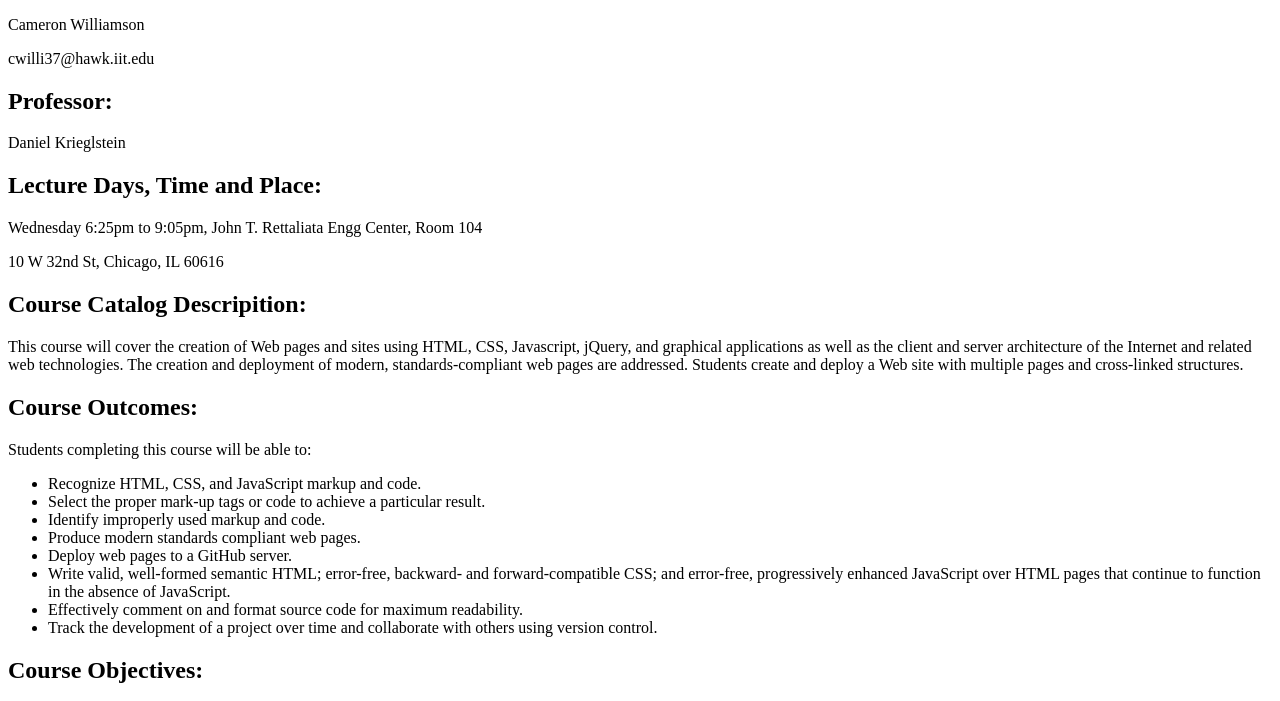
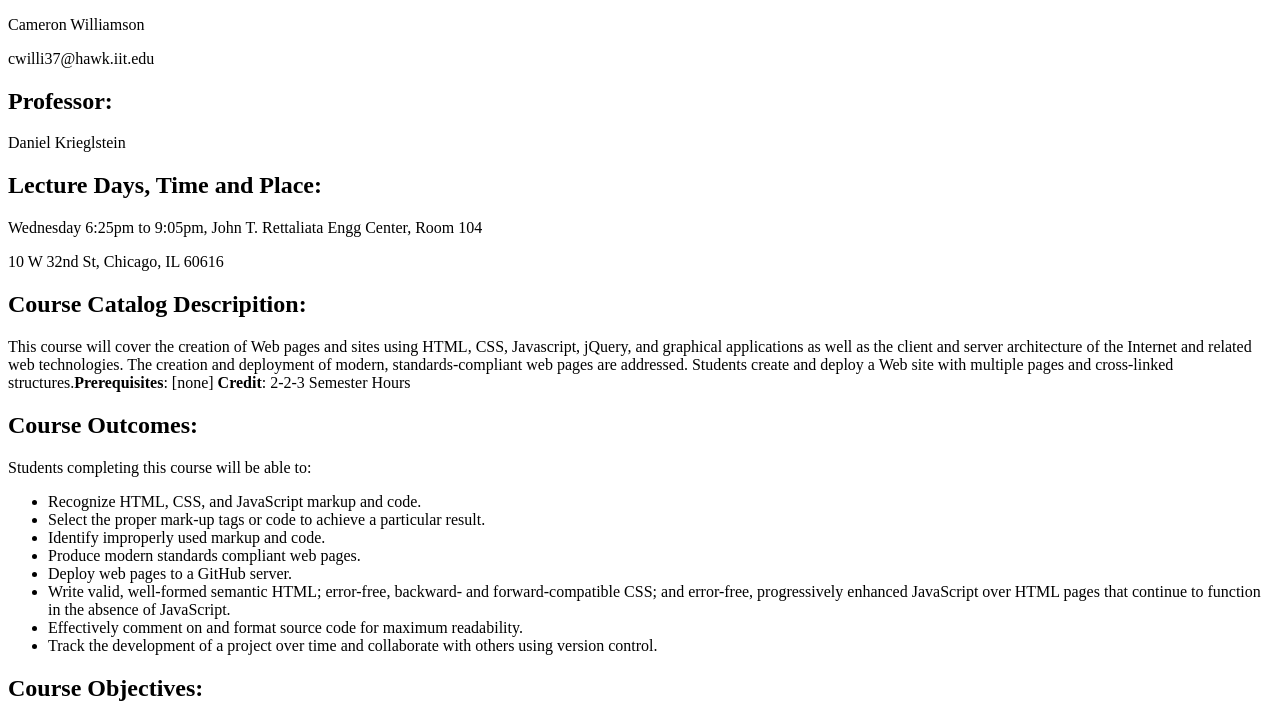
Before and after one commit to cameronwilliamson/Lab_2, a plain HTML site: page index.html in a window 1280 px wide. Shown: the part 105-806 px from the top of the page. Drawn offline with Linux system fonts and the light colour scheme.

Commit message:
Addition
Addition of strong prerequisities and credit

```diff
--- a/index.html
+++ b/index.html
@@ -14,7 +14,7 @@
 <p>Wednesday 6:25pm to 9:05pm, John T. Rettaliata Engg Center, Room 104<p>
 <p>10 W 32nd St, Chicago, IL 60616<p>
 	<h2>Course Catalog Descripition:</h2>
-	<p>This course will cover the creation of Web pages and sites using HTML, CSS, Javascript, jQuery, and graphical applications as well as the client and server architecture of the Internet and related web technologies. The creation and deployment of modern, standards-compliant web pages are addressed. Students create and deploy a Web site with multiple pages and cross-linked structures.</p>
+	<p>This course will cover the creation of Web pages and sites using HTML, CSS, Javascript, jQuery, and graphical applications as well as the client and server architecture of the Internet and related web technologies. The creation and deployment of modern, standards-compliant web pages are addressed. Students create and deploy a Web site with multiple pages and cross-linked structures.<strong>Prerequisites</strong>: [none] <strong>Credit</strong>: 2-2-3 Semester Hours</p>
 <h2>Course Outcomes:</h2>
 <p>Students completing this course will be able to:</p>
 <ul>
```
